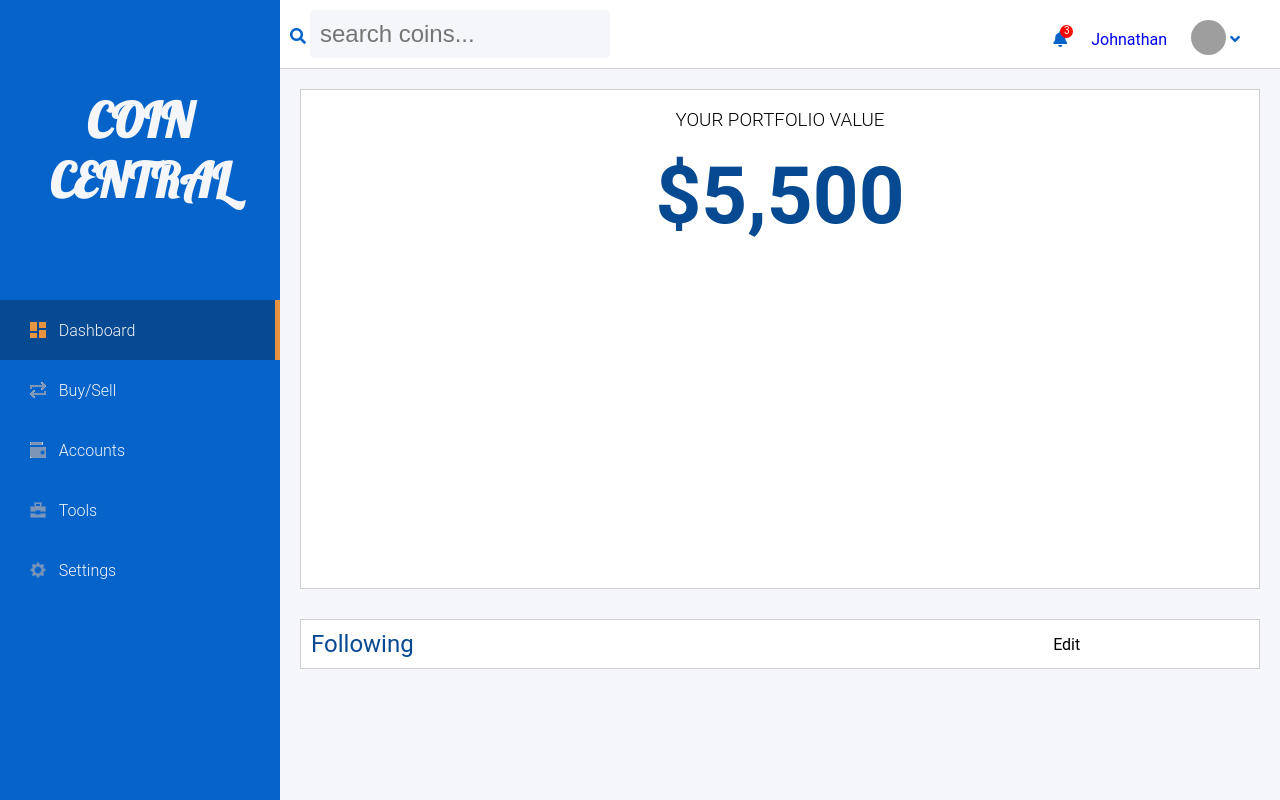
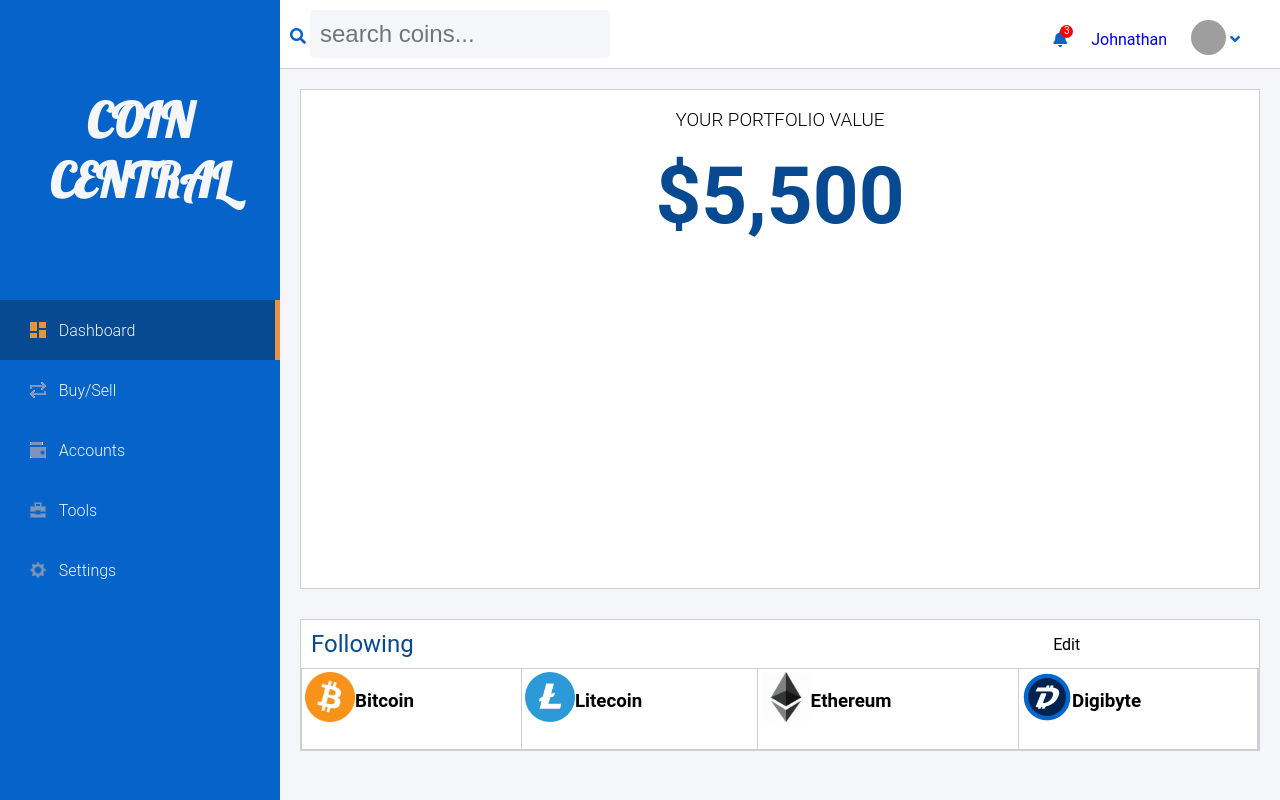
Before and after one commit to LeeTheTweak/coin-central, a website: page public/index.html in a window 1280 px wide. Drawn offline with Linux system fonts and the light colour scheme; grey boxes are pictures that could not be loaded; a web font is replaced by a local one.

Commit message:
Added the crypto charts

```diff
--- a/public/index.html
+++ b/public/index.html
@@ -41,14 +41,47 @@
                 <h3>YOUR PORTFOLIO VALUE</h3>
                 <h1>$5,500</h1>
             </div>
+            <!-- The mini chart area -->
             <section class="miniChartArea">
-                <table class="miniTable" width="100%" align="center" cellpadding="0" cellspacing="0">
+                <!-- Header -->
+                <table class="miniTableHeader" width="100%" cellpadding="0" cellspacing="0">
                     <tr>
                         <td class="activeMini">Following</td>
                         <td>Edit</td>
                     </tr>
                     <tr>
-
+                        <table class="miniChartSection" width="100%" cellpadding="0" cellspacing="0" border="0">
+                            <tr>
+                                <td>
+                                  <table class="bitcoinMiniChart">
+                                      <tr>
+                                          <td><img src="imgs/bitcoinLogo.png"><h3>Bitcoin</h3></td>
+                                      </tr>
+                                  </table>
+                                </td>
+                                <td>
+                                    <table class="litecoinMiniChart">
+                                        <tr>
+                                            <td><img src="imgs/litecoinLogo.png"><h3>Litecoin</h3></td>
+                                        </tr>
+                                    </table>
+                                </td>
+                                <td>
+                                    <table class="ethereumMiniChart">
+                                        <tr>
+                                            <td><img src="imgs/ethereumLogo.png"><h3>Ethereum</h3></td>
+                                        </tr>
+                                    </table>
+                                </td>
+                                <td>
+                                    <table class="digibyteMiniChart">
+                                        <tr>
+                                            <td><img src="imgs/digibyteLogo.png"><h3>Digibyte</h3></td>
+                                        </tr>
+                                    </table>
+                                </td>
+                            </tr>
+                        </table>
                     </tr>
                 </table>
             </section>
--- a/public/styles.scss
+++ b/public/styles.scss
@@ -20,6 +20,7 @@ body {
     position: absolute;
     top: 0;
     bottom: 0;
+    position: fixed;
 
     #title {
         padding-top: 50px;
@@ -155,12 +156,13 @@ header {
             color: $darkBlue;
         }
     }
+    /* The Mini chart area*/
     .miniChartArea {
         margin-top:30px;
         background-color: $white;
         border: 1px solid $darkGrey;
 
-        .miniTable {
+        .miniTableHeader {
             padding: 10px;
             font-size: 100%;
 
@@ -169,5 +171,53 @@ header {
                 font-size: 1.5rem;
             }
         }
+
+        .miniChartSection {
+            border: 1px solid $darkGrey;
+
+            tr {
+
+                h3 {
+                    display: inline-block;
+                    position: relative;
+                    top: -15px;
+                }
+                td {
+                    border-right: 1px solid $darkGrey;
+                }
+                .bitcoinMiniChart {
+                    td {
+                        border: none !important;
+                        img {
+                            width: 50px;
+                        }
+                    }
+                }
+                .litecoinMiniChart {
+                    td {
+                        border: none !important;
+                        img {
+                            width: 50px;
+                        }
+                    }
+                }
+                .ethereumMiniChart {
+                    td {
+                        border: none !important;
+                        img {
+                            width: 50px;
+                        }
+                    }
+                }
+                .digibyteMiniChart {
+                    td {
+                        border: none !important;
+                        img {
+                            width: 50px;
+                        }
+                    }
+                }
+            }
+        }
     }
 }
```
Also changed, not shown: public/imgs/bitcoinLogo.png (added), public/imgs/digibyteLogo.png (added), public/imgs/ethereumLogo.png (added), public/imgs/litecoinLogo.png (added), public/styles.css, 1 other file.
